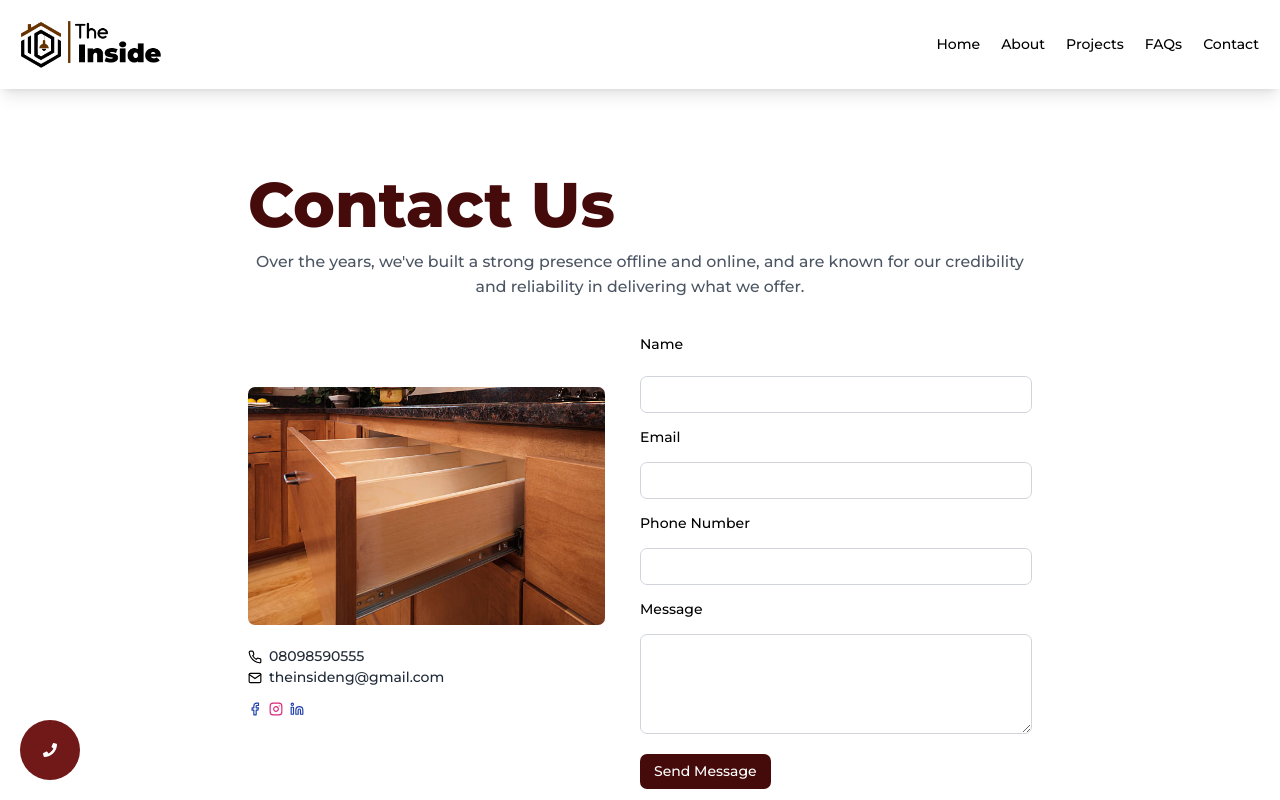
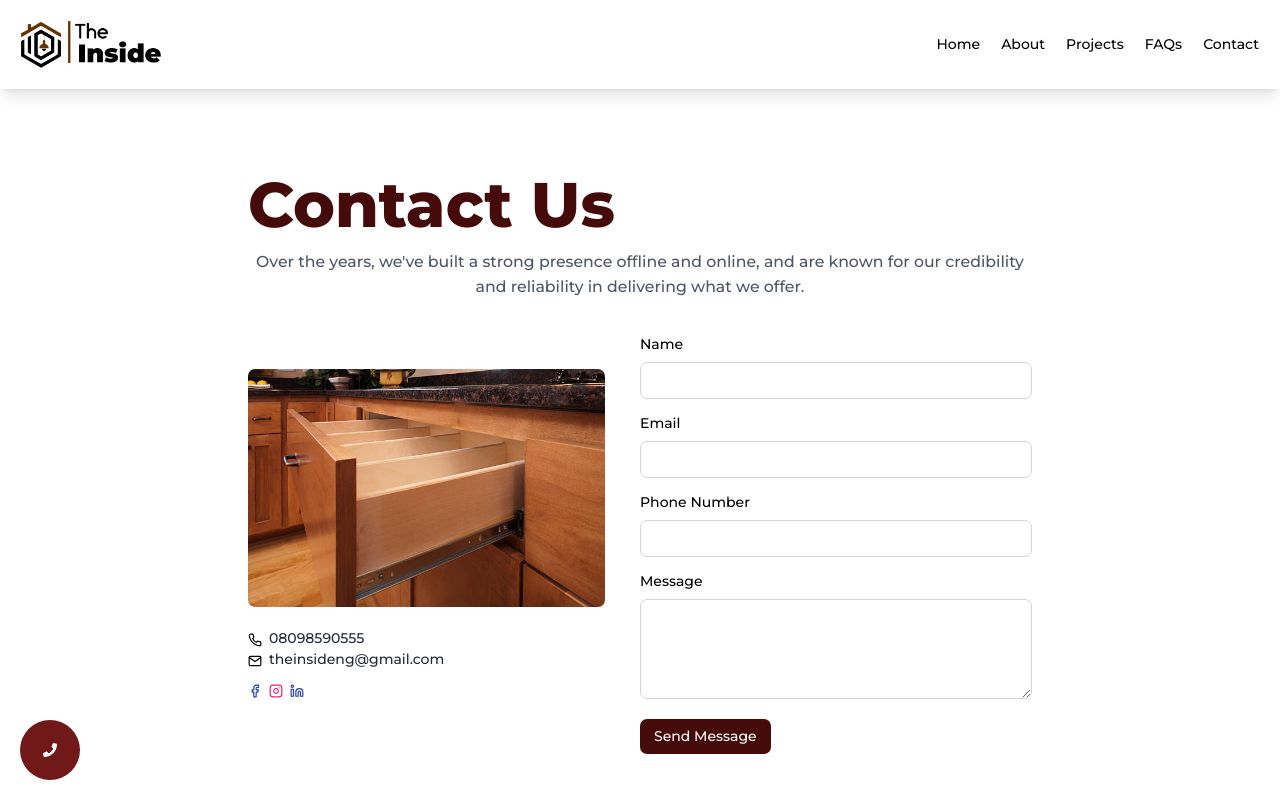
Before and after one commit to Lucatoneybuzz/Inside-2, a React (Vite) app in the folder FRONTEND/: page /contact in a window 1280 px wide. Shown: the top 800 px of the page. Built offline with nearby package versions, Linux system fonts and the light colour scheme.

Commit message:
Update Contact.jsx

```diff
--- a/FRONTEND/src/Pages/Contact.jsx
+++ b/FRONTEND/src/Pages/Contact.jsx
@@ -41,7 +41,7 @@ const Contact = () => {
 
   return (
     <div className="max-w-4xl mx-auto py-8 px-4 md:px-0">
-      <ToastContainer />
+      <ToastContainer position="top-center" autoClose={5000} hideProgressBar={false} />
       <h1 className="text-4xl md:text-7xl font-extrabold mt-16 text-red-950">Contact Us</h1>
       <p className="text-lg mt-4 text-center text-gray-600">
         Over the years, we've built a strong presence offline and online, and are known for our credibility and reliability in delivering what we offer.
@@ -84,15 +84,55 @@ const Contact = () => {
           transition={{ duration: 1 }}
           className="w-full md:w-1/2"
         >
-          <form onSubmit={handleSubmit} className="space-y-4">
-            <label htmlFor="name" className="block mb-2">Name</label>
-            <input type="text" id="name" name="name" className="w-full px-4 py-2 border border-gray-300 rounded-lg" required value={formData.name} onChange={handleChange} />
-            <label htmlFor="email" className="block mb-2">Email</label>
-            <input type="email" id="email" name="email" className="w-full px-4 py-2 border border-gray-300 rounded-lg" required value={formData.email} onChange={handleChange} />
-            <label htmlFor="phone" className="block mb-2">Phone Number</label>
-            <input type="text" id="phone" name="phone" className="w-full px-4 py-2 border border-gray-300 rounded-lg" required value={formData.phone} onChange={handleChange} />
-            <label htmlFor="message" className="block mb-2">Message</label>
-            <textarea id="message" name="message" rows="4" className="w-full px-4 py-2 border border-gray-300 rounded-lg" required value={formData.message} onChange={handleChange}></textarea>
+          <form onSubmit={handleSubmit} method="POST" className="space-y-4">
+            <div>
+              <label htmlFor="name" className="block mb-2">Name</label>
+              <input
+                type="text"
+                id="name"
+                name="name"
+                className="w-full px-4 py-2 border border-gray-300 rounded-lg"
+                required
+                value={formData.name}
+                onChange={handleChange}
+              />
+            </div>
+            <div>
+              <label htmlFor="email" className="block mb-2">Email</label>
+              <input
+                type="email"
+                id="email"
+                name="email"
+                className="w-full px-4 py-2 border border-gray-300 rounded-lg"
+                required
+                value={formData.email}
+                onChange={handleChange}
+              />
+            </div>
+            <div>
+              <label htmlFor="phone" className="block mb-2">Phone Number</label>
+              <input
+                type="text"
+                id="phone"
+                name="phone"
+                className="w-full px-4 py-2 border border-gray-300 rounded-lg"
+                required
+                value={formData.phone}
+                onChange={handleChange}
+              />
+            </div>
+            <div>
+              <label htmlFor="message" className="block mb-2">Message</label>
+              <textarea
+                id="message"
+                name="message"
+                rows="4"
+                className="w-full px-4 py-2 border border-gray-300 rounded-lg"
+                required
+                value={formData.message}
+                onChange={handleChange}
+              ></textarea>
+            </div>
             <motion.button
               whileHover={{ scale: 1.05 }}
               whileTap={{ scale: 0.95 }}
```
